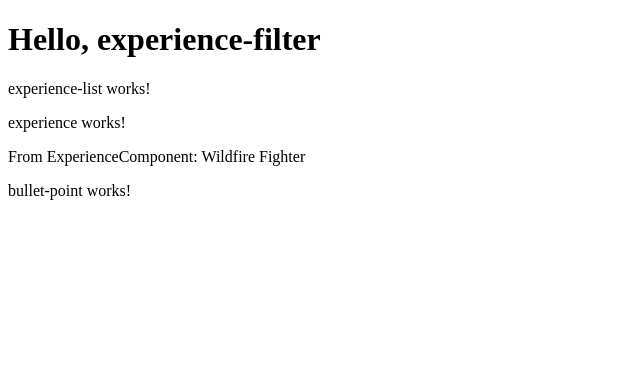
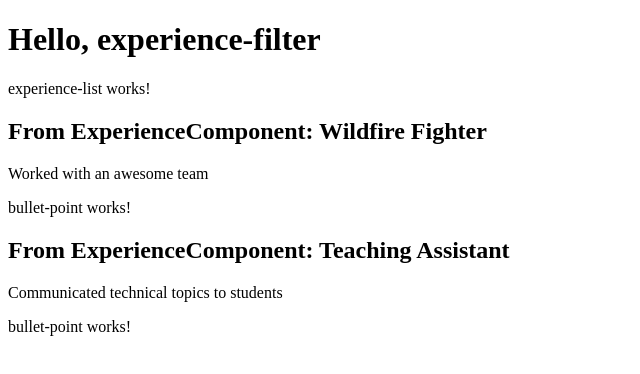
Before and after one commit to jasonTheDev/resume-builder, an Angular app: page / in a window 1280 px wide. Shown: the top 374 px of the page, without its empty margins (0-640 px from the left). Built offline with nearby package versions, Linux system fonts and the light colour scheme.

Commit message:
Multiple exeriences

```diff
--- a/src/app/experience-list/experience-list.component.html
+++ b/src/app/experience-list/experience-list.component.html
@@ -1,2 +1,6 @@
 <p>experience-list works!</p>
-<app-experience [experience]="experience"></app-experience>
+@for (experience of experiences; track experience.position) {
+  <app-experience [experience]="experience"></app-experience>
+} @empty {
+  <h2>No Experiences to Show</h2>
+}
--- a/src/app/experience-list/experience-list.component.ts
+++ b/src/app/experience-list/experience-list.component.ts
@@ -11,8 +11,14 @@ import { Experience } from '../experience';
 })
 export class ExperienceListComponent {
 
-  experience: Experience = {
-    position: "Wildfire Fighter",
-    description: "Worked with an awesome team"
-  }
+  experiences: Experience[] = [
+    {
+      position: "Wildfire Fighter",
+      description: "Worked with an awesome team"
+    },
+    {
+      position: "Teaching Assistant",
+      description: "Communicated technical topics to students"
+    }
+  ]
 }
--- a/src/app/experience/experience.component.html
+++ b/src/app/experience/experience.component.html
@@ -1,3 +1,3 @@
-<p>experience works!</p>
-<p>From ExperienceComponent: {{experience.position }}</p>
+<h2>From ExperienceComponent: {{ experience.position }}</h2>
+<p>{{ experience.description }}</p>
 <app-bullet-point></app-bullet-point>
```
